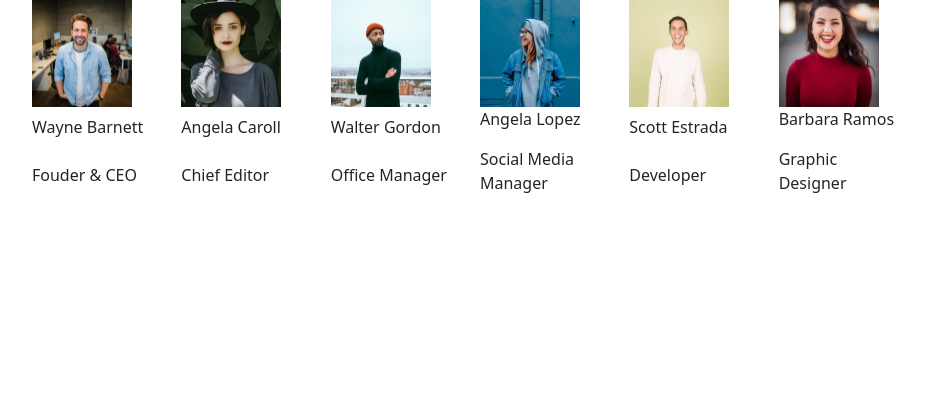
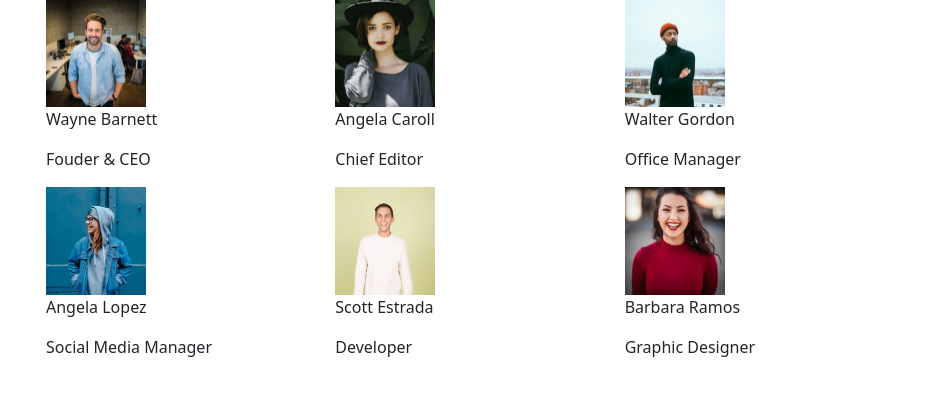
Before and after one commit to GiacomoArena/js-our-team, a plain HTML site: page index.html in a window 1280 px wide. Shown: the whole page, without its empty margins (172-1097 px from the left). Drawn offline with nearby package versions, Linux system fonts and the light colour scheme.

Commit message:
update commit

```diff
--- a/js/script.js
+++ b/js/script.js
@@ -39,7 +39,7 @@ for(let member of team){
   console.log(member);
 
   teamInfo.innerHTML += `
-  <div class="col">
+  <div class="col-4">
   <img src="img/${member.image}">
   <p> ${member.name} </p>
   <p> ${member.role} </p>
```
Also changed, not shown: index.html (+0 -16 lines).
